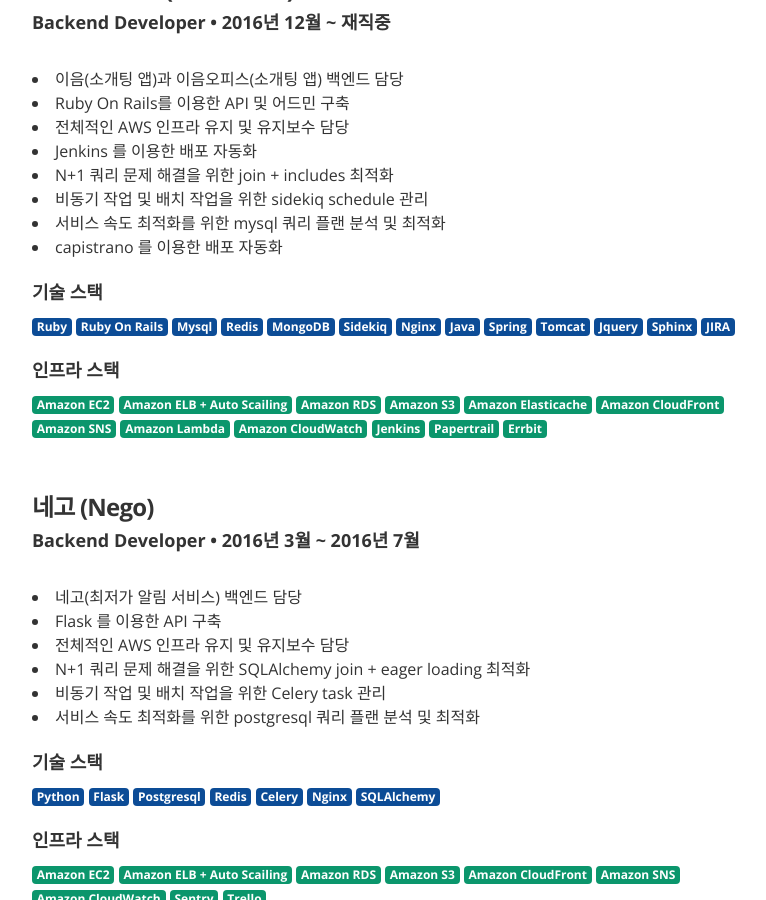
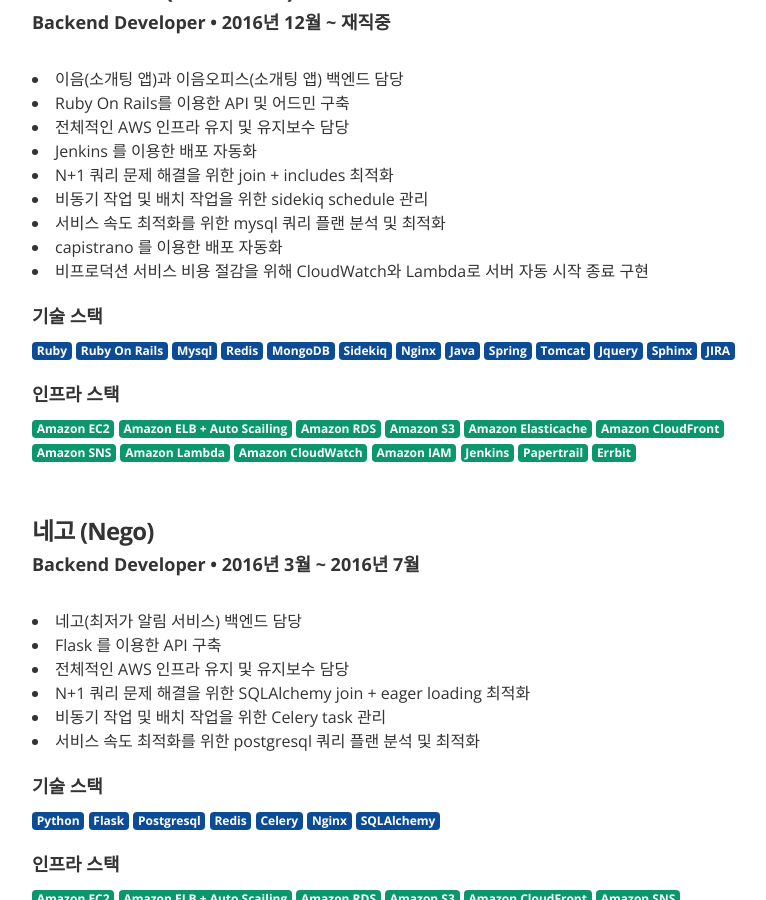
Before and after one commit to bingl2/resume, a Jekyll site: the page built from index.html, in a window 1280 px wide and 900 px high, scrolled down 635 px. Shown: the whole window, without its empty margins (232-998 px from the left). Built offline with Jekyll 4.4.1, drawn with Linux system fonts in a browser that asks for light colours.

Commit message:
경험 추가

```diff
--- a/_data/experience.yml
+++ b/_data/experience.yml
@@ -2,11 +2,10 @@
 - company: 이음소시어스 (Iumsocius)
   position: Backend Developer
   duration: 2016년 12월 ~ 재직중
-  summarys: ["이음(소개팅 앱)과 이음오피스(소개팅 앱) 백엔드 담당", "Ruby On Rails를 이용한 API 및 어드민 구축", "전체적인 AWS 인프라 유지 및 유지보수 담당", "Jenkins 를 이용한 배포 자동화", "N+1 쿼리 문제 해결을 위한 join + includes 최적화", "비동기 작업 및 배치 작업을 위한 sidekiq schedule 관리", "서비스 속도 최적화를 위한 mysql 쿼리 플랜 분석 및 최적화", "capistrano 를 이용한 배포 자동화"]
+  summarys: ["이음(소개팅 앱)과 이음오피스(소개팅 앱) 백엔드 담당", "Ruby On Rails를 이용한 API 및 어드민 구축", "전체적인 AWS 인프라 유지 및 유지보수 담당", "Jenkins 를 이용한 배포 자동화", "N+1 쿼리 문제 해결을 위한 join + includes 최적화", "비동기 작업 및 배치 작업을 위한 sidekiq schedule 관리", "서비스 속도 최적화를 위한 mysql 쿼리 플랜 분석 및 최적화", "capistrano 를 이용한 배포 자동화", "비프로덕션 서비스 비용 절감을 위해 CloudWatch와 Lambda로 서버 자동 시작 종료 구현"]
   skillset: ["Ruby", "Ruby On Rails", "Mysql", "Redis", "MongoDB", "Sidekiq", "Nginx", "Java", "Spring", "Tomcat", "Jquery", "Sphinx", "JIRA"]
-  infraset: ["Amazon EC2", "Amazon ELB + Auto Scailing", "Amazon RDS", "Amazon S3", "Amazon Elasticache", "Amazon CloudFront", "Amazon SNS", "Amazon Lambda", "Amazon CloudWatch", "Jenkins", "Papertrail", "Errbit"]
+  infraset: ["Amazon EC2", "Amazon ELB + Auto Scailing", "Amazon RDS", "Amazon S3", "Amazon Elasticache", "Amazon CloudFront", "Amazon SNS", "Amazon Lambda", "Amazon CloudWatch", "Amazon IAM", "Jenkins", "Papertrail", "Errbit"]
 #  summary: 이음소시어스에서는 이음과 이음오피스라는 소개팅 앱 서비스와 맺음이라는 결혼 정보 서비스를 제공하고 있습니다. <br><br> 백엔드 개발자로 입사를 하였고 이음 서비스를 담당하게 되었습니다. 이음은 Ruby라는 언어를 사용하였고, RoR(Ruby on Rails) 프레임워크를 사용하여 구축된 서비스입니다. 이음 서비스 적응 후 이음오피스(직장인 전용) 서비스 또한 담당을 하게 되었고 현재는 이음과 이음오피스 두 개의 서비스를 담당하고 있습니다. <br><br> AWS 인프라 운영, API 신규 기능 개발 및 유지 보수 그리고 운영팀을 위한 백오피스 개발 등이 주된 작업입니다. 두 개의 서비스의 메인 담당자로 혼자 업무를 진행하며 장애 발생 시 고초를 겪었으나 서비스 운영 장애 대응에있어 직접 부딪히며 경험을 쌓는데 많은 도움이 되었습니다. 또한 AWS 인프라 운영에 백업 담당자로 직접 담당하게 되면서 서비스 운영 시 인프라 장애 대응이나, 신규 프로젝트 진행시 인프라 구축 등의 경험을 쌓을 수 있었습니다.
-
 
 # 네고
 - company: 네고 (Nego)
```
